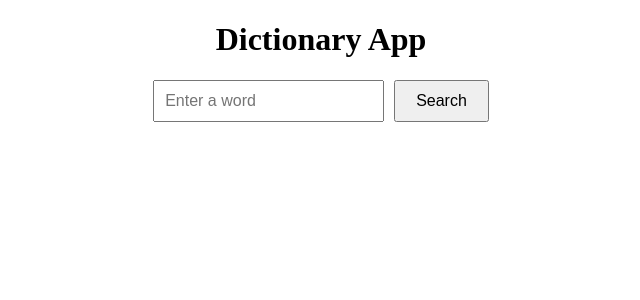
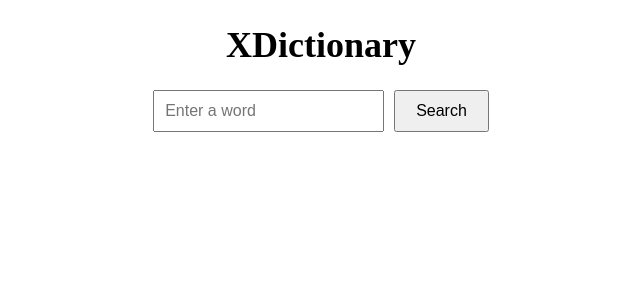
Before and after one commit to nikitarodge1/xdictionary, a React (Create React App) app: page / in a window 1280 px wide. Shown: the top 300 px of the page, without its empty margins (319-959 px from the left). Built offline with nearby package versions, Linux system fonts and the light colour scheme.

Commit message:
checking

```diff
--- a/src/App.css
+++ b/src/App.css
@@ -1,4 +1,3 @@
-/* src/App.css */
 .App {
     text-align: center;
     margin: 20px;
@@ -20,3 +19,8 @@
     margin-top: 20px;
     font-size: 18px;
   }
+
+  div {
+    margin-top: 20px;
+    font-size: 18px;
+  }
--- a/src/App.js
+++ b/src/App.js
@@ -1,3 +1,4 @@
+// src/App.js
 import React, { useState } from 'react';
 import './App.css';
 
@@ -13,30 +14,25 @@ function App() {
   const [result, setResult] = useState('');
 
   const handleSearch = () => {
-    if (!searchTerm.trim()) {
-      setResult("Word not found in the dictionary.");
-      return;
-    }
-
     const found = dictionary.find(item => item.word.toLowerCase() === searchTerm.toLowerCase());
     if (found) {
-      setResult(<span><strong>Definition:</strong> {found.meaning}</span>);
+      setResult(<p><strong>Definition:</strong> {found.meaning}</p>);
     } else {
-      setResult("Word not found in the dictionary.");
+      setResult(<p>Word not found in the dictionary.</p>);
     }
   };
 
   return (
     <div className="App">
-      <h1>Dictionary App</h1>
+      <h1>XDictionary</h1>
       <input
         type="text"
         value={searchTerm}
         onChange={e => setSearchTerm(e.target.value)}
         placeholder="Enter a word"
       />
-      <button onClick={handleSearch}>Search</button>
-      <div>{result}</div>
+      <button onClick={()=> handleSearch()}>Search</button>
+      {result}
     </div>
   );
 }
```
Also changed, not shown: src/logo.svg (deleted).
